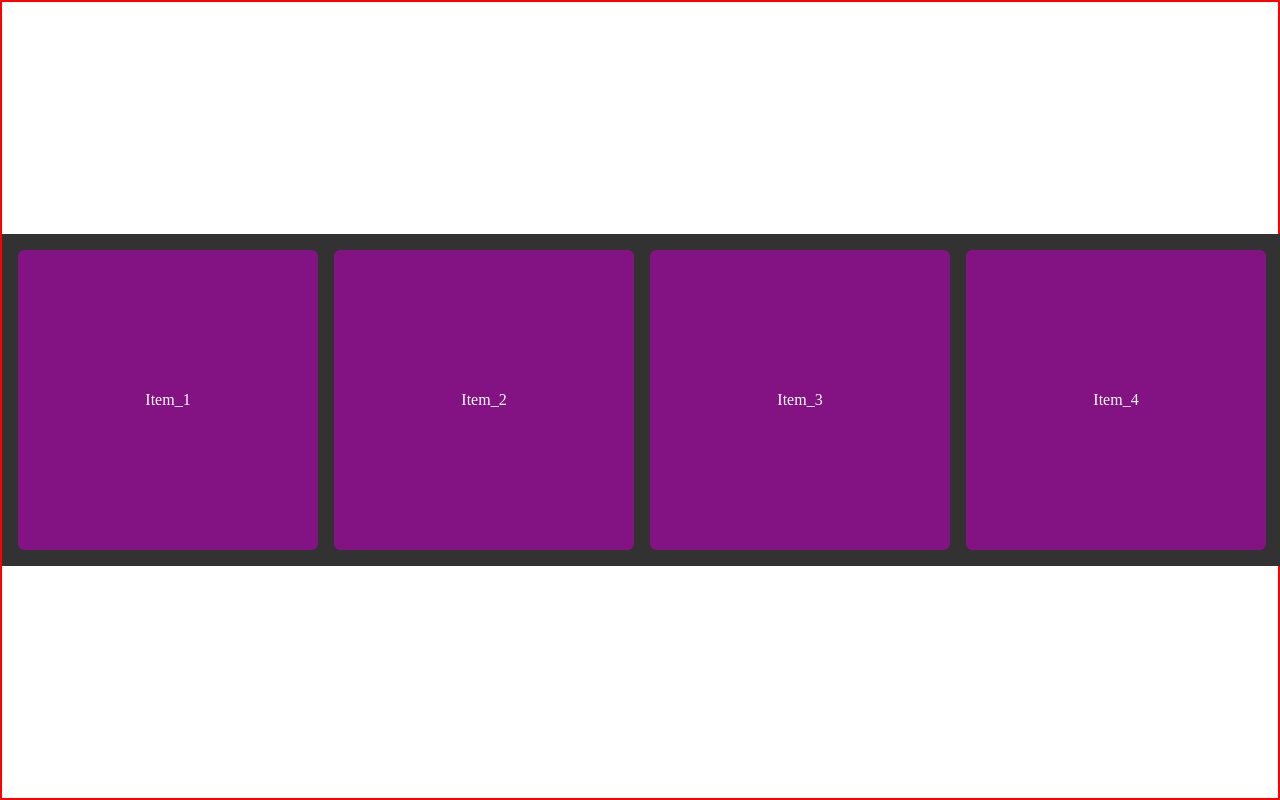
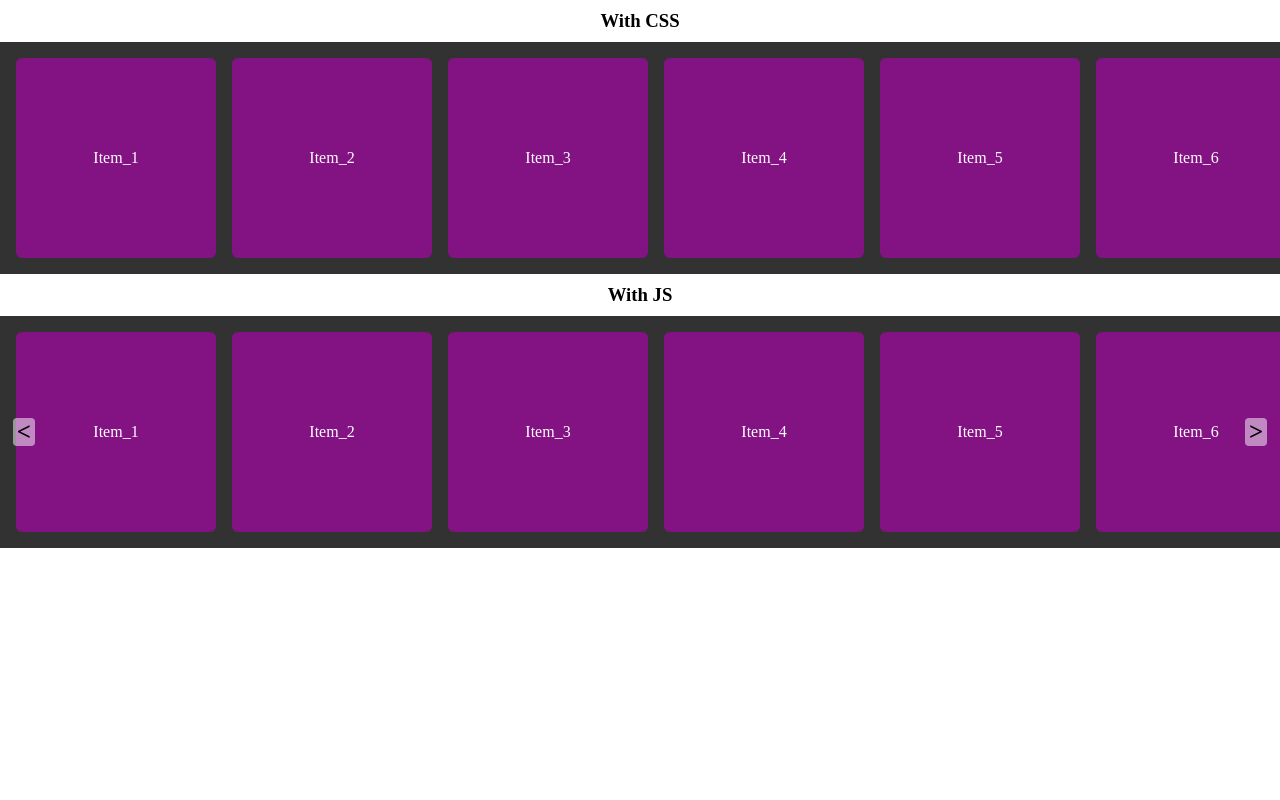
Before and after one commit to SagarMainali/_carousel_React, a React app: page / in a window 1280 px wide. Built offline with nearby package versions, Linux system fonts and the light colour scheme; the HTML template or start-up script is replaced by a standard one.

Commit message:
added carousel with controllers without functionality

```diff
--- a/src/App.jsx
+++ b/src/App.jsx
@@ -3,10 +3,9 @@ import './style.css'
 // import Carousel from "react-multi-carousel";
 // import "react-multi-carousel/lib/styles.css";
 
-
 const App = () => {
   let index, carouselItems = []
-  for (index = 0; index < 20; index++) {
+  for (index = 0; index < 10; index++) {
     carouselItems.push(`Item_${index + 1}`)
   }
   // const responsive = {
@@ -28,13 +27,13 @@ const App = () => {
   //     items: 1
   //   }
   // };
-  return (
-    <div
-      className='carousel-container'
   // responsive={responsive}
   // swipeable={true}
   // containerClass='carousel-container'
-    >
+  return (
+    <>
+      <h3>With CSS</h3>
+      <div className='carousel-container'>
         {carouselItems.map((element, index) =>
           <div key={index} className='carousel-item'>
             {element}
@@ -42,6 +41,19 @@ const App = () => {
         )
         }
       </div>
+
+      <h3>With JS</h3>
+      <div className='carousel-container'>
+        <span className='left'>&lt;</span>
+        {carouselItems.map((element, index) =>
+          <div key={index} className='carousel-item'>
+            {element}
+          </div>
+        )
+        }
+        <span className='right'>&gt;</span>
+      </div>
+    </>
   )
 }
 
--- a/src/style.css
+++ b/src/style.css
@@ -4,20 +4,21 @@
      margin: 0;
 }
 
-body {
-     height: 100vh;
-     border: 2px solid red;
-     display: flex;
-     align-items: center;
+h3 {
+     text-align: center;
+     margin: 10px 0;
 }
 
 .carousel-container {
      background-color: rgb(50, 50, 50);
      padding: 1rem;
      display: flex;
-     overflow-x: scroll;
      gap: 1rem;
      max-width: 100vw;
+     overflow-x: scroll;
+     scrollbar-width: none;
+     -ms-overflow-style: none;
+     position: relative;
 }
 
 *::-webkit-scrollbar,
@@ -26,8 +27,8 @@ body {
 }
 
 .carousel-item {
-     height: 300px;
-     min-width: 300px;
+     height: 200px;
+     min-width: 200px;
      border-radius: 6px;
      display: flex;
      justify-content: center;
@@ -35,3 +36,25 @@ body {
      color: white;
      background-color: rgb(131, 18, 131);
 }
+
+span {
+     padding: 0 4px;
+     border-radius: 4px;
+     background-color: rgba(255, 255, 255, 0.5);
+     color: black;
+     font-size: 25px;
+     font-weight: bold;
+     cursor: pointer;
+     position: absolute;
+     top: 50%;
+}
+
+.left{
+     transform: translatey(-50%);
+     left: 1%;
+}
+
+.right{
+     transform: translatey(-50%);
+     right: 1%;
+}
```
Lines whose indentation alone changed are shown as unchanged.
